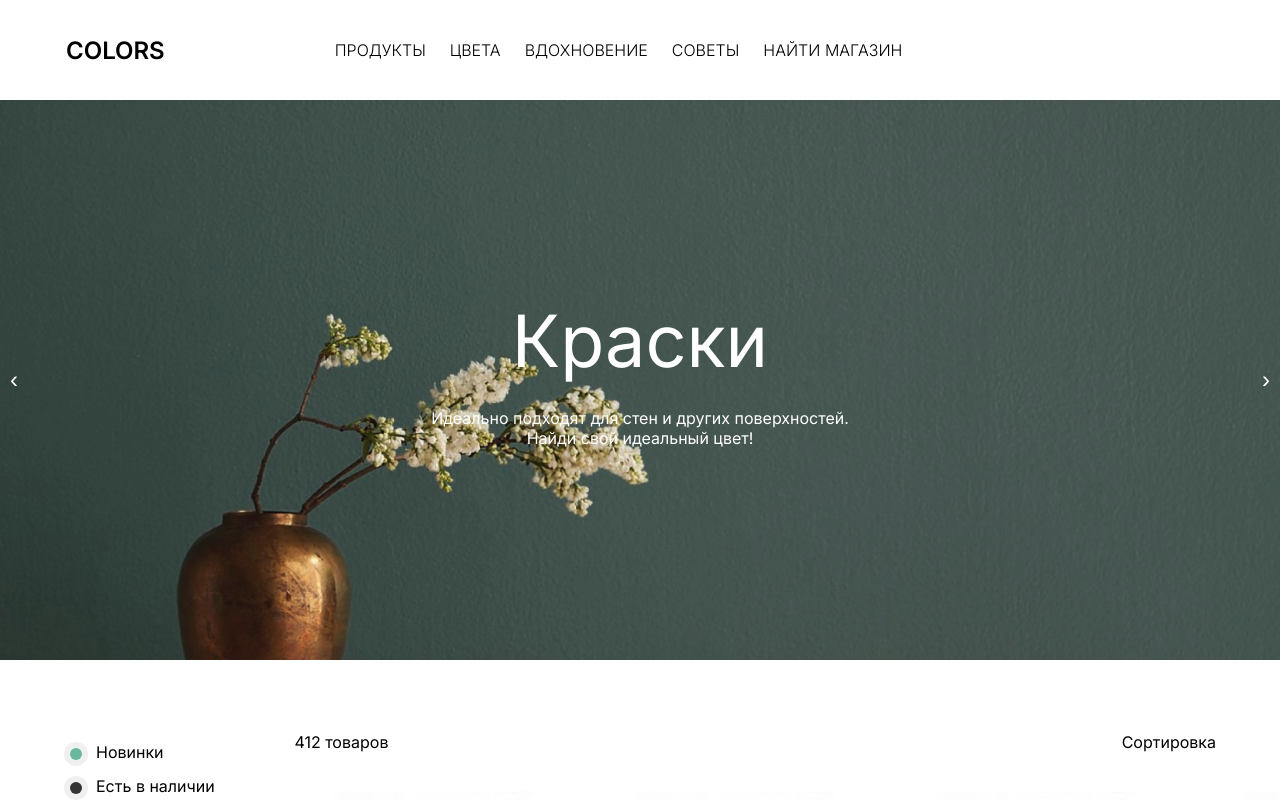
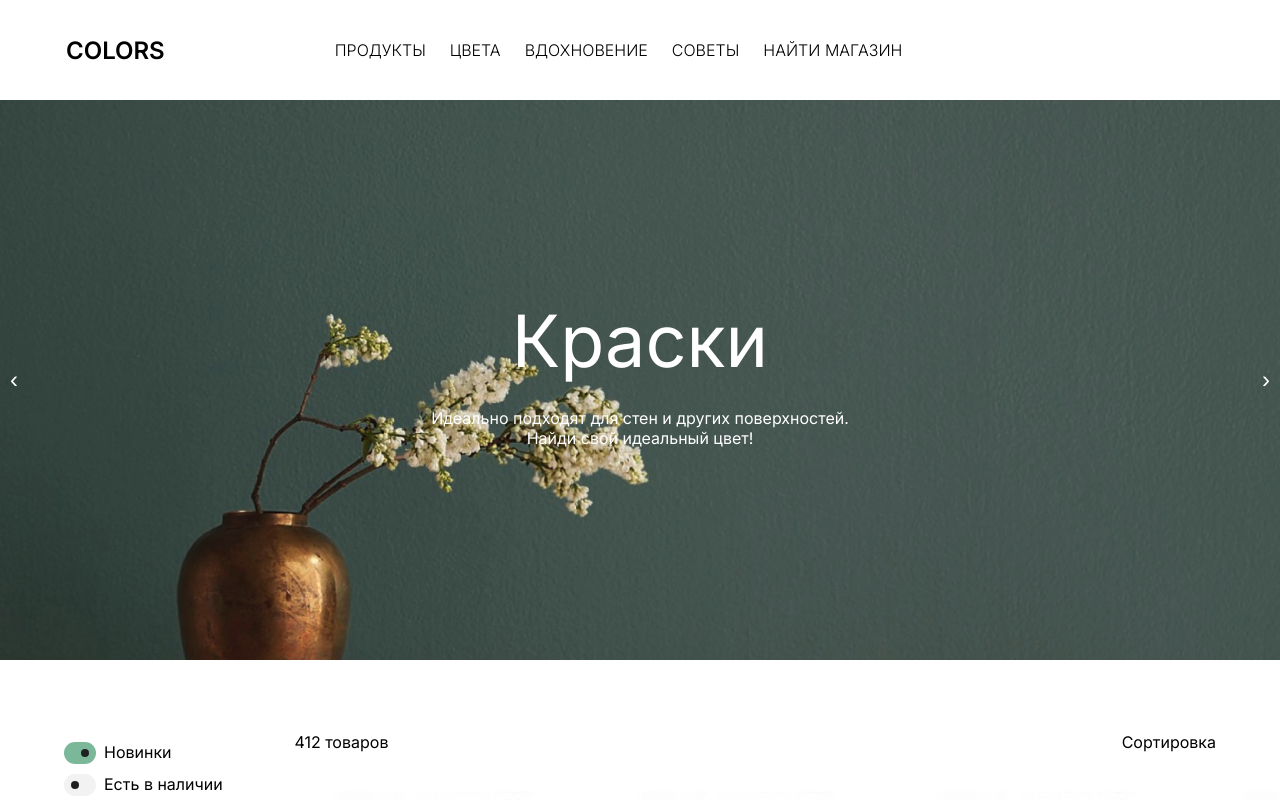
Before and after one commit to evasyukov/catalog-colors, a Vue app: page / in a window 1280 px wide. Shown: the top 800 px of the page. Built offline with nearby package versions, Linux system fonts and the light colour scheme.

Commit message:
- доработан функционал переключателей - изменены стили переключателя

```diff
--- a/src/components/SwitchButton.vue
+++ b/src/components/SwitchButton.vue
@@ -1,57 +1,64 @@
 <template>
-    <div class="switch" @click="toggle">
-      <div class="circle" :class="{ active: isActive }"></div>
-    </div>
+  <button class="switch" :class="{ active: modelValue }" @click="toggle">
+    <div class="circle"></div>
+  </button>
 </template>
 
 <script setup>
-  import { ref, watch, defineProps, defineEmits } from 'vue';
+import { defineProps, defineEmits } from "vue"
 
 const props = defineProps({
   modelValue: {
     type: Boolean,
     default: false,
   },
-  });
+})
 
-  const emit = defineEmits(['update:modelValue']);
-
-  const isActive = ref(props.modelValue);
-
-  watch(
-    () => props.modelValue,
-    (newValue) => {
-      isActive.value = newValue;
-    }
-  );
+const emit = defineEmits(["update:modelValue"])
 
 function toggle() {
-    isActive.value = !isActive.value;
-    emit('update:modelValue', isActive.value);
+  emit("update:modelValue", !props.modelValue)
 }
 </script>
 
-  <style scoped>
+<style lang="scss" scoped>
 .switch {
-    width: 24px;
-    height: 24px;
-    border-radius: 50%;
-    background-color: #f0f0f0;
+  width: 32px;
+  height: 22px;
+
+  border-radius: 40px;
+  border: none;
+
+  background-color: #f2f2f2;
+
   display: flex;
   align-items: center;
-    justify-content: center;
+
+  position: relative;
+
   cursor: pointer;
+
+  transition: background-color 0.3s;
+
+  .circle {
+    width: 8px;
+    height: 8px;
+
+    border-radius: 50%;
+    background-color: #1f2020;
+
+    position: absolute;
+    left: 7px;
+
+    transition: left 0.3s ease;
   }
 
+  &.active {
+    background-color: #7bb899;
+
     .circle {
-    width: 12px;
-    height: 12px;
-    border-radius: 50%;
-    background-color: #333;
-    transition: background-color 0.3s;
+      left: 17px;
     }
-
-  .circle.active {
-    background-color: #6AB89F; /* Цвет активного состояния */
+  }
 }
 </style>
```
Lines whose indentation alone changed are shown as unchanged.
